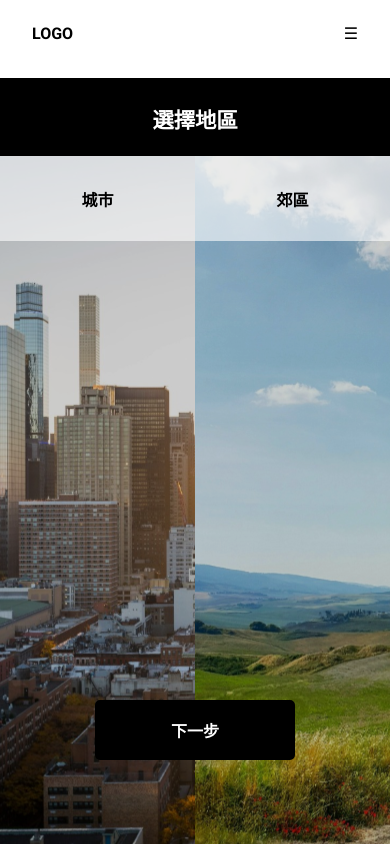
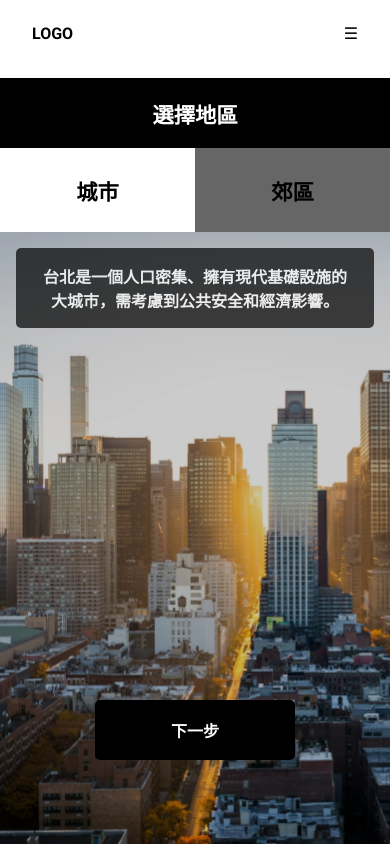
Before and after one commit to yuri1022/typhoon-day, a React (Create React App) app: page /area in a window 390 px wide. Built offline with nearby package versions, Linux system fonts and the light colour scheme.

Commit message:
areapage-layout

```diff
--- a/src/Pages/ChooseAreaPage.jsx
+++ b/src/Pages/ChooseAreaPage.jsx
@@ -5,7 +5,7 @@ import Citybg from '../assets/svg/city.svg';
 import Countrybg from '../assets/svg/country.svg';
 
 function ChooseAreaPage() {
-  const [selectedArea, setSelectedArea] = useState(null);
+  const [selectedArea, setSelectedArea] = useState('city');
 
   const onChoose = (area) => {
     setSelectedArea(area);
@@ -20,16 +20,38 @@ function ChooseAreaPage() {
       <div className="choosetop w100 bg-black">
         <div className="title title-2 w100 h100 white d-flex align-items-center justify-content-center">選擇地區</div>
       </div>
+      <div className="choosetop-mb w100 d-flex">
+        <div className={`choose-item-mb h100 col-6 ${selectedArea === 'city' ? 'active' : 'inactive'}`} onClick={() => onChoose('city')}>
+        <div className="item d-flex align-items-center justify-content-center">
+          <div className="title-2">城市</div>
+          </div>
+        </div>
+      <div className={`choose-item-mb h100 col-6 ${selectedArea === 'country' ? 'active' : 'inactive'}`} onClick={() => onChoose('country')}>
+        <div className="item d-flex align-items-center justify-content-center">
+          <div className="title-2">郊區</div>
+          </div>
+        </div>
+      </div>
+
+
 
       <div className="choosebot w100 bg-grey200 d-flex justify-content-center align-items-center">
-        <div className={`choose-item h100 col-6 d-flex flex-column ${selectedArea === 'city' ? 'active' : ''}`}  style={{backgroundImage:`url(${Citybg})`}} onClick={() => onChoose('city')}>
+
+        <div className={`choose-item-pc h100 col-12 col-md-6 d-flex flex-column ${selectedArea === 'city' ? 'active' : 'inactive'}`}  style={{backgroundImage:`url(${Citybg})`}} onClick={() => onChoose('city')}>
         <div className="item d-flex align-items-center justify-content-center">
           <div className="title-3">城市</div>
-          </div>        </div>
-        <div className={`choose-item h100 col-6 d-flex flex-column ${selectedArea === 'country' ? 'active' : ''}`} style={{backgroundImage:`url(${Countrybg})`}} onClick={() => onChoose('country')}>
+          </div>
+            <div className={`description text-center bg-black bdrs-5 ${selectedArea === 'city' ? 'active' : ''}`}>
+            <div className="text title-5 white mt-2 mb-2 mr-3 ml-3">台北是一個人口密集、擁有現代基礎設施的大城市，需考慮到公共安全和經濟影響。</div>
+            </div>
+          </div>
+        <div className={`choose-item-pc h100 col-12 col-md-6 d-flex flex-column ${selectedArea === 'country' ? 'active' : 'inactive'}`} style={{backgroundImage:`url(${Countrybg})`}} onClick={() => onChoose('country')}>
         <div className="item d-flex align-items-center justify-content-center">
           <div className="title-3">郊區</div>
           </div>
+          <div className={`description text-center bg-black bdrs-5 ${selectedArea === 'country' ? 'active' : ''}`}>
+            <div className="text title-5 white mt-2 mb-2 mr-3 ml-3">花蓮是一個多山多河谷的地方，居民主要從事農業和漁業，對於天氣變化很敏感。</div>
+            </div>
         </div>
       </div>
 
--- a/src/Pages/Collection.jsx
+++ b/src/Pages/Collection.jsx
@@ -3,7 +3,8 @@ import Navbar from '../components/navbar';
 import Major from '../assets/svg/major_collection.svg';
 import Expert from '../assets/svg/expert_collection.svg'
 import CharacterItem from '../components/characteritem';
-import '../assets/scss/collection.scss'
+import '../assets/scss/collection.scss';
+import EndingModal from '../components/endingmodal';
 
 const characters = [
   {
@@ -52,10 +53,20 @@ const characters = [
   }
 ];
 
-
+const endingmsg = [
+  {title:'颱風假宣布得當',
+   description:'市長在適當的時機宣布颱風假，成功保護市民安全，大家在颱風期間妥善應對，城市平穩渡過颱風。',
+},
+{title:'未宣布颱風假引發混亂',
+  description:'市長未在適當的時機宣布颱風假，導致市民混亂，交通擁擠，社會秩序受到一定程度的影響。',
+},
+{title:'提前宣布颱風假過於保守',
+   description:'市長提前宣布颱風假，但颱風實際影響不大，導致市民對市長決策提出質疑，認為是過於保守。',
+}]
 function Collection() {
   const [activeIndex, setActiveIndex] = useState(0); // 初始展開第一張圖片
-  console.log(activeIndex)
+  const [modalVisible, setModalVisible] = useState(false);
+  const [currentMessage, setCurrentMessage] = useState(null);
   const handleNext = () => {
     setActiveIndex((prevIndex) => (prevIndex + 1) % characters.length);
   };
@@ -63,6 +74,18 @@ function Collection() {
   const handlePrevious = () => {
     setActiveIndex((prevIndex) => (prevIndex - 1 + characters.length) % characters.length);
   };
+
+
+  const openEndingModal = (message) => {
+    setCurrentMessage(message);
+    setModalVisible(true);
+  };
+
+  const closeModal = () => {
+    setModalVisible(false);
+    setCurrentMessage(null);
+  };
+
   return (
     <>
       <Navbar />
@@ -82,23 +105,20 @@ function Collection() {
           ))}
         </div>
         <div className="title title-3 mt-2 ml-4">結局解鎖</div>
-        <div className="ending-container h100 d-flex flex-wrap pl-4 pr-4 mt-1 col-12" style={{gap:'1rem'}}>
-          <div className="ending-item bg-black white bdrs-5 d-flex justify-content-between align-items-center mr-1 ml-1 pl-2 pr-2">
-            <div className="title-4">結局</div>
-            <div className="body-4">已解鎖</div>
+        <div className="ending-container h100 d-flex flex-wrap pl-4 pr-4 mt-1 col-12" style={{ gap: '1rem' }}>
+          {endingmsg.map((msg, index) => (
+            <div
+              key={index}
+              className="ending-item bg-black white bdrs-5 d-flex justify-content-between align-items-center mr-1 ml-1 pl-2 pr-2"
+              onClick={() => openEndingModal(msg)}
+            >
+              <div className="title-4">結局</div>
+              <div className="body-4">已解鎖</div>
             </div>
-          <div className="ending-item bg-black white bdrs-5 d-flex justify-content-between align-items-center mr-1 ml-1 pl-2 pr-2">
-            <div className="title-4">結局</div>
-            <div className="body-4">已解鎖</div>
-            </div>
-          <div className="ending-item bg-black white bdrs-5 d-flex justify-content-between align-items-center mr-1 ml-1 pl-2 pr-2">
-            <div className="title-4">結局</div>
-            <div className="body-4">已解鎖</div>
-            </div>
-
-
+          ))}
         </div>
       </div>
+      <EndingModal show={modalVisible} onClose={closeModal} message={currentMessage} />
     </>
   );
 }
--- a/src/Pages/StartPage.jsx
+++ b/src/Pages/StartPage.jsx
@@ -1,11 +1,22 @@
-import React from 'react';
+import React, { useState } from 'react';
 import { Button } from 'react-bootstrap';
 import Navbar from '../components/navbar';
 import '../assets/scss/startpage.scss';
+import HintModal from '../components/hintmodal'
 
 function StartPage() {
+  const [showHint,setShowHint] = useState(false);
+
+  const openHintModal = () => {
+    setShowHint(true);
+  };
+
+  const closeModal = () => {
+    setShowHint(false);
+  };
+
   return (
-    <div className='homepage' style={{height:'100vh'}}>
+<div className='homepage' style={{ height: '100vh' }}>
       <Navbar />
       <div className="home-container w100 h100 d-flex">
         <div className="home-section d-flex flex-column justify-content-center align-items-center w100 h100">
@@ -20,11 +31,15 @@ function StartPage() {
             <div className="section button mt-2">
               <Button className='btn title-4'>開始遊戲</Button>
             </div>
-            </div>
-
+            <div className="section button mt-2">
+              <div className='m-2 p-1 bdrs-5 pointer' onClick={openHintModal}>
+                <div className="title-5">遊玩指南</div>
               </div>
             </div>
-
+          </div>
+        </div>
+      </div>
+      {showHint && <HintModal show={showHint} onClose={closeModal} />}
     </div>
   );
 }
--- a/src/assets/scss/area.scss
+++ b/src/assets/scss/area.scss
@@ -7,12 +7,12 @@
         }
       .choosebot{
         height: 90vh;
-        .choose-item{
+        .choose-item-pc{
           padding: 0;
           background-size: cover;
           position: relative;
           transition: background-color 0.3ms ease-out;
-        &.active::after {
+      &.inactive::after {
          content: '';
          position: absolute;
          top: 0;
@@ -27,6 +27,15 @@
           height: 10vh;
           }
         }
+                .description {
+                  display: none;
+
+                  &.active {
+                    display: block;
+                    margin:1rem;
+                    opacity: 0.7;
+                  }
+                }
       }
       .button{
         position: fixed;
@@ -37,3 +46,35 @@
       }
     }
 }
+.choose-item-mb{
+display: none;
+}
+
+
+@media (max-width:768px) {
+.choose-item-mb {
+  display: block;
+    .item {
+      height: 10vh;
+    }
+
+    &.active {
+      background-color: rgba(255, 255, 255, 0.6);
+    }
+
+    &.inactive {
+      background-color: rgba(0, 0, 0, 0.6);
+    }
+  }
+  .choosebot{
+    .choose-item-pc {
+      &.inactive{
+        display: none;
+      }
+      .item{
+        display: none;
+      }
+      }
+  }
+
+}
--- a/src/components/endingmodal.jsx
+++ b/src/components/endingmodal.jsx
@@ -0,0 +1,21 @@
+import React from 'react';
+
+const EndingModal = ({ show, onClose, message }) => {
+  if (!show) return null;
+
+  return (
+ <div className="modal">
+      <div className="modal-content-sm">
+        <div className="modal-header">
+          <div className="close" onClick={onClose}>&times;</div>
+        </div>
+        <div className="modal-body">
+        <h2>{message.title}</h2>
+        <p>{message.description}</p>
+      </div>
+    </div>
+    </div>
+  );
+};
+
+export default EndingModal;
--- /dev/null
+++ b/src/components/hintmodal.jsx
@@ -0,0 +1,23 @@
+import React from 'react';
+
+const EndingModal = ({ show, onClose}) => {
+  if (!show) return null;
+
+  return (
+ <div className="modal">
+      <div className="modal-content-sm">
+        <div className="modal-header">
+          <div className="close" onClick={onClose}>&times;</div>
+        </div>
+        <div className="modal-body text-center">
+        <div className="title-4">遊玩指南</div>
+        <p className='title-5'>颱風正在接近中！市長，我好想放颱風假啊—
+        </p>
+        <p className='title-5'>這次換你來當市長，決定颱風來襲時的各項對策，來解鎖專屬於你的結局吧！</p>
+      </div>
+    </div>
+    </div>
+  );
+};
+
+export default EndingModal;
--- a/src/layout.scss
+++ b/src/layout.scss
@@ -365,6 +365,5 @@ a {
     border: 2px solid var(--black);
       @media (max-width: map-get($grid-breakpoints, md)) {
           max-width: 90%;
-          height: 50%;
         }
 }
--- a/src/utilities.scss
+++ b/src/utilities.scss
@@ -339,4 +339,7 @@
 
 .pointer{
   cursor:pointer;
+  &:hover{
+    color: var(--grey200);
+  }
 }
```
Lines whose indentation alone changed are shown as unchanged.
